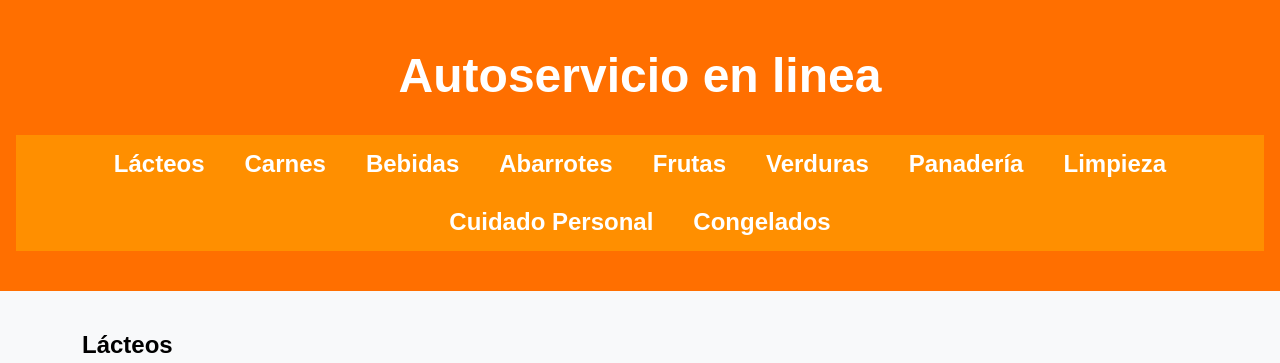
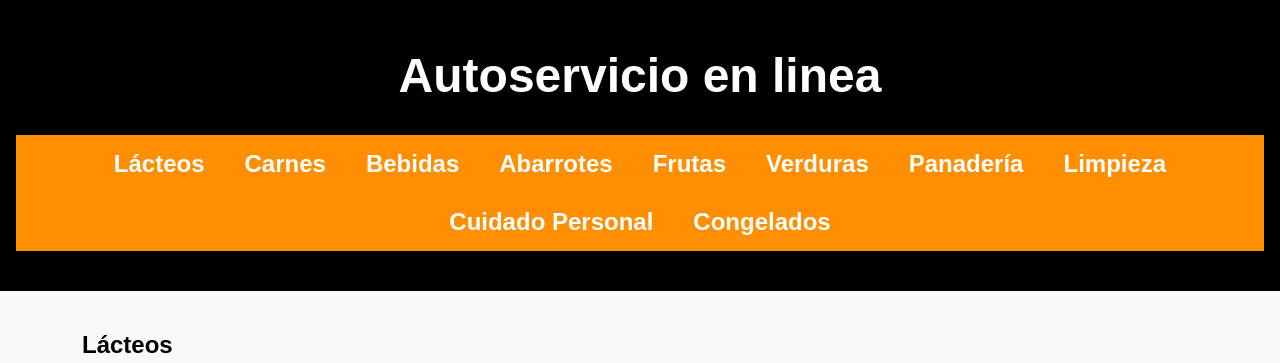
Before and after one commit to cyberticsa/talentotech.github.io, a plain HTML site: page index.html in a window 1280 px wide. Shown: the top 363 px of the page. Drawn offline with Linux system fonts and the light colour scheme.

Commit message:
Update styles.css

```diff
--- a/styles.css
+++ b/styles.css
@@ -8,7 +8,7 @@ body {
 }
   /* El header se estiliza para tener un fondo naranja y texto centrado */
 header {
-    background: #ff6f00; /* Se establece el color de fondo del header */
+    background: black; /* Se establece el color de fondo del header */
     color: white; /* Se define el color del texto dentro del header */
     text-align: center; /* Se centra el texto horizontalmente en el header */
     padding: 1rem; /* Se agrega padding interno al header */
```
